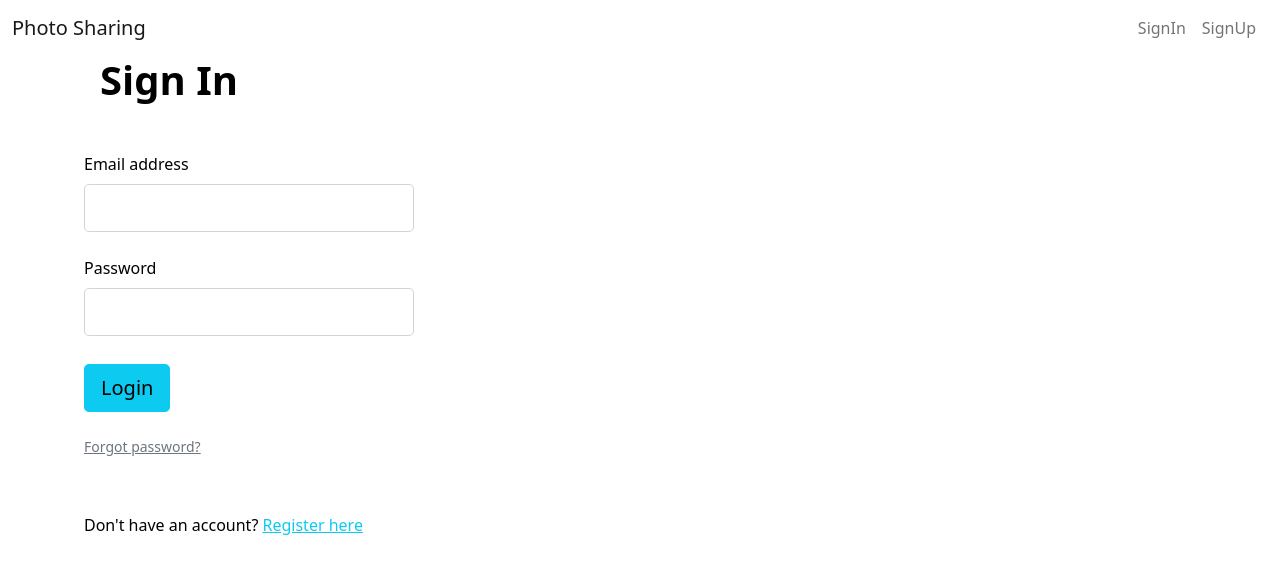
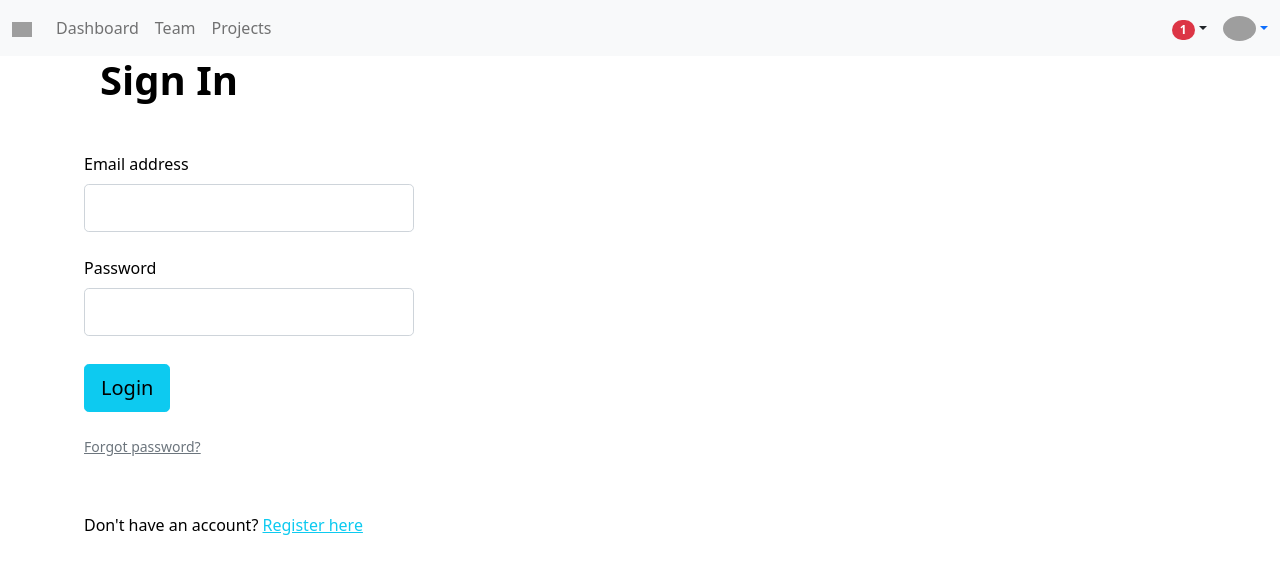
Before and after one commit to Rohitsohit/photo-sharing, a React (Create React App) app: page /signin in a window 1280 px wide. Shown: the top 574 px of the page. Built offline with nearby package versions, Linux system fonts and the light colour scheme; no server answers; grey boxes are pictures that could not be loaded.

Commit message:
fourth commit

```diff
--- a/src/components/Navbar.js
+++ b/src/components/Navbar.js
@@ -1,14 +1,33 @@
-import React from 'react'
+import React, { useEffect, useState } from 'react'
+import { account } from '../server/backend';
+import Profile from './Profile';
+import Test from './Test';
 
 
 export default function Navbar() {
+
+  const [userDetails, setuserDetails] = useState();
+
+    useEffect(() => {
+
+        const getData = account.get();
+        getData.then(
+            function(response){
+                setuserDetails(response);
+            },
+            function(error){
+                console.log(error);
+            }
+        )
+
+    }, [])
+
+
+    console.log(userDetails);
+
   return (
     <>
-
-
-
-
-    <nav class="navbar navbar-expand-lg navbar-light " style={{"background-color":"#ece4e4;"}}>
+    {/* <nav class="navbar navbar-expand-lg navbar-light " style={{"background-color":"#ece4e4;"}}>
 
   <div class="container-fluid">
 
@@ -20,12 +39,9 @@
       <i class="fas fa-bars"></i>
     </button>
 
+    <Profile/>
 
-
-
-
-
-
+      {userDetails?<Profile/>:
 
       <ul class="navbar-nav d-flex flex-row me-1">
         <li class="nav-item me-3 me-lg-0">
@@ -35,13 +51,11 @@
           <a class="nav-link" href="/signup">SignUp</a>
         </li>
       </ul>
+      }
+    </div>
+</nav> */}
 
-    </div>
-
-
-</nav>
-
-
+<Test></Test>
 
 
 
--- /dev/null
+++ b/src/components/Profile.js
@@ -0,0 +1,51 @@
+import React, { useEffect, useState } from 'react'
+import { account } from '../server/backend';
+
+export default function Profile() {
+
+
+
+
+
+const logoutUser=async(e)=>{
+    e.preventDefault();
+    try {
+        await account.deleteSessions("current");
+    } catch (error) {
+        console.log(error);
+    }
+}
+
+
+  return (
+    <div class="dropdown">
+    <a
+      class="dropdown-toggle d-flex align-items-center hidden-arrow"
+      href="#"
+      id="navbarDropdownMenuAvatar"
+      role="button"
+      data-mdb-toggle="dropdown"
+      aria-expanded="false"
+    >
+      <img
+        src="https://mdbcdn.b-cdn.net/img/new/avatars/2.webp"
+        class="rounded-circle"
+        height="25"
+        alt="Black and White Portrait of a Man"
+        loading="lazy"
+      />
+    </a>
+    <ul
+      class="dropdown-menu dropdown-menu-end"
+      aria-labelledby="navbarDropdownMenuAvatar"
+    >
+      <li>
+        <a class="dropdown-item" href="#">About Me</a>
+      </li>
+      <li>
+        <a class="dropdown-item" href="/" onClick={logoutUser}>Logout</a>
+      </li>
+    </ul>
+  </div>
+  )
+}
--- /dev/null
+++ b/src/components/Test.js
@@ -0,0 +1,124 @@
+import React from 'react'
+
+export default function Test() {
+  return (
+
+<nav class="navbar navbar-expand-lg navbar-light bg-light">
+
+  <div class="container-fluid">
+
+    <button
+      class="navbar-toggler"
+      type="button"
+      data-mdb-toggle="collapse"
+      data-mdb-target="#navbarSupportedContent"
+      aria-controls="navbarSupportedContent"
+      aria-expanded="false"
+      aria-label="Toggle navigation"
+    >
+      <i class="fas fa-bars"></i>
+    </button>
+
+
+    <div class="collapse navbar-collapse" id="navbarSupportedContent">
+
+      <a class="navbar-brand mt-2 mt-lg-0" href="#">
+        <img
+          src="https://mdbcdn.b-cdn.net/img/logo/mdb-transaprent-noshadows.webp"
+          height="15"
+          alt="MDB Logo"
+          loading="lazy"
+        />
+      </a>
+
+      <ul class="navbar-nav me-auto mb-2 mb-lg-0">
+        <li class="nav-item">
+          <a class="nav-link" href="#">Dashboard</a>
+        </li>
+        <li class="nav-item">
+          <a class="nav-link" href="#">Team</a>
+        </li>
+        <li class="nav-item">
+          <a class="nav-link" href="#">Projects</a>
+        </li>
+      </ul>
+
+    </div>
+
+
+
+    <div class="d-flex align-items-center">
+
+      <a class="text-reset me-3" href="#">
+        <i class="fas fa-shopping-cart"></i>
+      </a>
+
+
+      <div class="dropdown">
+        <a
+          class="text-reset me-3 dropdown-toggle hidden-arrow"
+          href="#"
+          id="navbarDropdownMenuLink"
+          role="button"
+          data-mdb-toggle="dropdown"
+          aria-expanded="false"
+        >
+          <i class="fas fa-bell"></i>
+          <span class="badge rounded-pill badge-notification bg-danger">1</span>
+        </a>
+        <ul
+          class="dropdown-menu dropdown-menu-end"
+          aria-labelledby="navbarDropdownMenuLink"
+        >
+          <li>
+            <a class="dropdown-item" href="#">Some news</a>
+          </li>
+          <li>
+            <a class="dropdown-item" href="#">Another news</a>
+          </li>
+          <li>
+            <a class="dropdown-item" href="#">Something else here</a>
+          </li>
+        </ul>
+      </div>
+
+      <div class="dropdown">
+        <a
+          class="dropdown-toggle d-flex align-items-center hidden-arrow"
+          href="#"
+          id="navbarDropdownMenuAvatar"
+          role="button"
+          data-mdb-toggle="dropdown"
+          aria-expanded="false"
+        >
+          <img
+            src="https://mdbcdn.b-cdn.net/img/new/avatars/2.webp"
+            class="rounded-circle"
+            height="25"
+            alt="Black and White Portrait of a Man"
+            loading="lazy"
+          />
+        </a>
+        <ul
+          class="dropdown-menu dropdown-menu-end"
+          aria-labelledby="navbarDropdownMenuAvatar"
+        >
+          <li>
+            <a class="dropdown-item" href="#">My profile</a>
+          </li>
+          <li>
+            <a class="dropdown-item" href="#">Settings</a>
+          </li>
+          <li>
+            <a class="dropdown-item" href="#">Logout</a>
+          </li>
+        </ul>
+      </div>
+    </div>
+
+  </div>
+
+</nav>
+
+  )
+}
```
Also changed, not shown: src/components/SignIn.js (+10 -10 lines).
